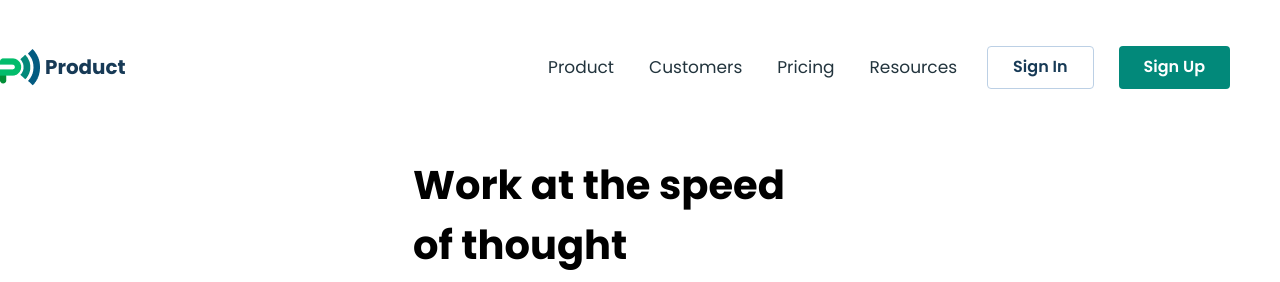
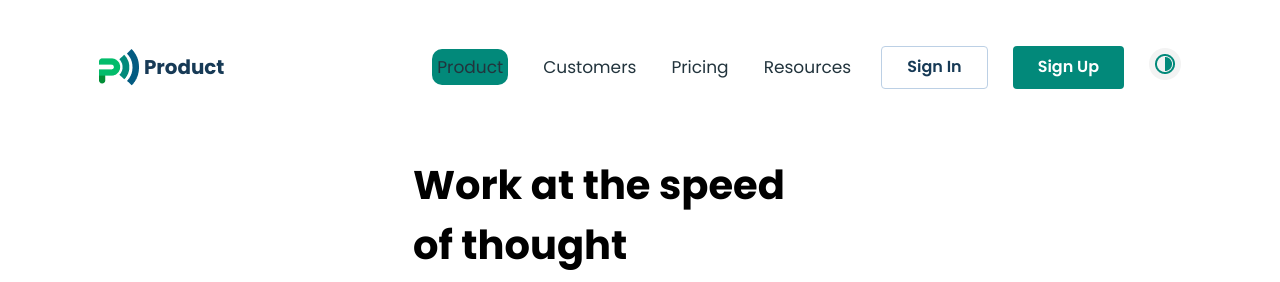
Before and after one commit to GabiPostinn/Landing-Page, a plain HTML site: page index.html in a window 1280 px wide. Both pictures are taken after a click on the link "Product". Shown: the top 282 px of the page. Drawn offline with Linux system fonts and the light colour scheme.

Commit message:
added scroll animation

```diff
--- a/index.css
+++ b/index.css
@@ -2,8 +2,28 @@
   padding: 0 0 0 0;
   margin: 0 0 0 0;
   font-family: poppins;
+  transition: 0.5s ease;
+}
+html {
+  scroll-behavior: smooth;
+}
+.fade-in-on-scroll {
+  opacity: 0;
+  transform: translateY(150px);
+  transition: opacity 0.6s ease-out, transform 0.6s ease-out;
 }
 
+.fade-in-on-scroll.visible {
+  opacity: 1;
+  transform: translateY(0);
+}
+.button-active {
+  background: #02897a;
+  border-radius: 10px;
+  padding: 5px;
+  cursor: pointer;
+  color: white;
+}
 .all-site {
   margin: 35px 0 35px 0;
 }
@@ -56,7 +76,7 @@
   width: 1400px;
   margin: auto;
   height: 50px;
-  justify-content: space-between;
+  justify-content: space-around;
 }
 .navbar-container ul {
   display: flex;
@@ -78,7 +98,7 @@
   color: #22343d;
 }
 .navbar .nav-right .nav-buttons {
-  padding: 0 50px 0 5px;
+  padding: 0 0 0 5px;
   gap: 25px;
 }
 .nav-right {
@@ -563,7 +583,7 @@
     body {
       font-family: poppins;
     }
-    .first-section {
+    .navbar .first-section {
       display: flex;
       flex-direction: column-reverse;
     }
@@ -675,3 +695,12 @@
     }
   }
 }
+
+.dark-mode {
+  background-color: #1f2e35;
+  color: white;
+}
+
+#toggle-dark {
+  cursor: pointer;
+}
--- a/index.html
+++ b/index.html
@@ -7,11 +7,12 @@
     <title>Landing Page</title>
     <link rel="preconnect" href="https://fonts.googleapis.com" />
     <link rel="preconnect" href="https://fonts.gstatic.com" crossorigin />
+    <script src="index.js"></script>
     <link href="https://fonts.googleapis.com/css2?family=DM+Sans:ital,opsz,wght@0,9..40,100..1000;1,9..40,100..1000&family=Poppins:ital,wght@0,100;0,200;0,300;0,400;0,500;0,600;0,700;0,800;0,900;1,100;1,200;1,300;1,400;1,500;1,600;1,700;1,800;1,900&display=swap" rel="stylesheet" />
   </head>
   <body>
     <div class="all-site">
-      <section class="all">
+      <section class="all fade-in-on-scroll">
         <nav class="navbar">
           <div class="navbar-container row row-center">
             <div class="nav-left row row-center">
@@ -20,14 +21,15 @@
             </div>
             <div class="nav-right">
               <ul>
-                <li><a href="#">Product</a></li>
-                <li><a href="#">Customers</a></li>
-                <li><a href="#">Pricing</a></li>
-                <li><a href="#">Resources</a></li>
+                <li><a class="nav-but" href="#">Product</a></li>
+                <li><a class="nav-but" href="#">Customers</a></li>
+                <li><a class="nav-but" href="#">Pricing</a></li>
+                <li><a class="nav-but" href="#">Resources</a></li>
               </ul>
               <div class="nav-buttons row row-center">
                 <button class="primary-button button-outlined" type="submit">Sign In</button>
                 <button class="primary-button nav-buton" type="submit">Sign Up</button>
+                <a><img id="toggle-dark" class="dark-img" src="images/Frame 49.png" /></a>
               </div>
             </div>
             <img class="nav-menu-icon" src="images/menu.png" />
@@ -35,7 +37,7 @@
         </nav>
       </section>
 
-      <section class="first-section row row-center">
+      <section class="first-section row row-center fade-in-on-scroll">
         <div class="text-first-section">
           <h1>
             Work at the speed
@@ -57,7 +59,7 @@
         </div>
       </section>
 
-      <section class="two-section" id="section-bg">
+      <section class="two-section scroll fade-in-on-scroll" id="section-bg">
         <h2 style="text-align: center" class="row row-center">
           Product was Built Specifically <br />
           for You
@@ -99,7 +101,7 @@
         </div>
       </section>
 
-      <section class="management">
+      <section class="management fade-in-on-scroll">
         <div class="management-content row">
           <div class="management-text">
             <h4>Effortless Validation for</h4>
@@ -126,7 +128,7 @@
         </div>
       </section>
 
-      <section class="customer row row-center">
+      <section class="customer row row-center fade-in-on-scroll">
         <div class="customer-img">
           <img src="images/third-section-image.png" />
         </div>
@@ -170,7 +172,7 @@
         </div>
       </section>
 
-      <section class="collaborative row row-center">
+      <section class="collaborative row row-center fade-in-on-scroll">
         <div class="collaborative-text">
           <div class="top">
             <h4>Optimisation for</h4>
@@ -197,7 +199,7 @@
         </div>
       </section>
 
-      <section class="avatars" id="section-bg-rev">
+      <section class="avatars fade-in-on-scroll" id="section-bg-rev">
         <div class="avatars-all">
           <div class="avatars-text">
             <h1>Quick & Easy Process</h1>
@@ -234,7 +236,7 @@
         </div>
       </section>
 
-      <section class="strategy column">
+      <section class="strategy column fade-in-on-scroll">
         <div class="strategy-all column column-center">
           <div class="strategy-text">
             <h1>Contents Strategies</h1>
@@ -278,7 +280,7 @@
         </div>
       </section>
 
-      <section class="price">
+      <section class="price fade-in-on-scroll">
         <div class="price-text column column-center">
           <h1>Price Table</h1>
           <p>We offer competivice price</p>
@@ -333,7 +335,7 @@
         </div>
       </section>
 
-      <section class="review">
+      <section class="review fade-in-on-scroll">
         <div class="review-text column column-center">
           <h1 style="color: #22343d">What Clients Say</h1>
           <p style="color: #22343d; text-align: center; margin-top: 18px">
@@ -403,7 +405,7 @@
         </div>
       </section>
 
-      <section class="promotion row row-center">
+      <section class="promotion row row-center fade-in-on-scroll">
         <div class="promotion-text">
           <h1>
             Join 100 Compannies who<br />
@@ -417,7 +419,7 @@
         </div>
       </section>
 
-      <section class="end">
+      <section class="all-end fade-in-on-scroll" id="all-end">
         <div class="all-end row">
           <div class="first-end">
             <div class="logo-end row">
@@ -458,5 +460,22 @@
         <p class="row row-center" style="margin: 15px 0 35px">Made With Love By Gabi Postin. All Right Reserved</p>
       </section>
     </div>
+    <script>
+      function handleScrollAnimation() {
+        document.querySelectorAll(".fade-in-on-scroll").forEach((el) => {
+          const rect = el.getBoundingClientRect();
+          const windowHeight = window.innerHeight;
+
+          if (rect.top < windowHeight - 100 && rect.bottom > 100) {
+            el.classList.add("visible"); // apare când intră
+          } else {
+            el.classList.remove("visible"); // dispare când iese
+          }
+        });
+      }
+
+      window.addEventListener("scroll", handleScrollAnimation);
+      window.addEventListener("DOMContentLoaded", handleScrollAnimation); // pentru când pagina se încarcă
+    </script>
   </body>
 </html>
--- /dev/null
+++ b/index.js
@@ -0,0 +1,21 @@
+document.addEventListener("DOMContentLoaded", () => {
+  const buttons = document.querySelectorAll(".nav-but");
+
+  buttons.forEach((link) => {
+    link.addEventListener("click", () => {
+      buttons.forEach((item) => {
+        item.classList.remove("button-active");
+      });
+      link.classList.add("button-active");
+    });
+  });
+
+  const divHover = document.getElementById("all-end");
+  divHover.addEventListener("mouseenter", () => {
+    divHover.textContent = "Ai dat hover";
+  });
+
+  const toggleButton = document.getElementById("toggle-dark").addEventListener("click", () => {
+    document.body.classList.toggle("dark-mode");
+  });
+});
```
Also changed, not shown: images/Frame 49.png (added).
